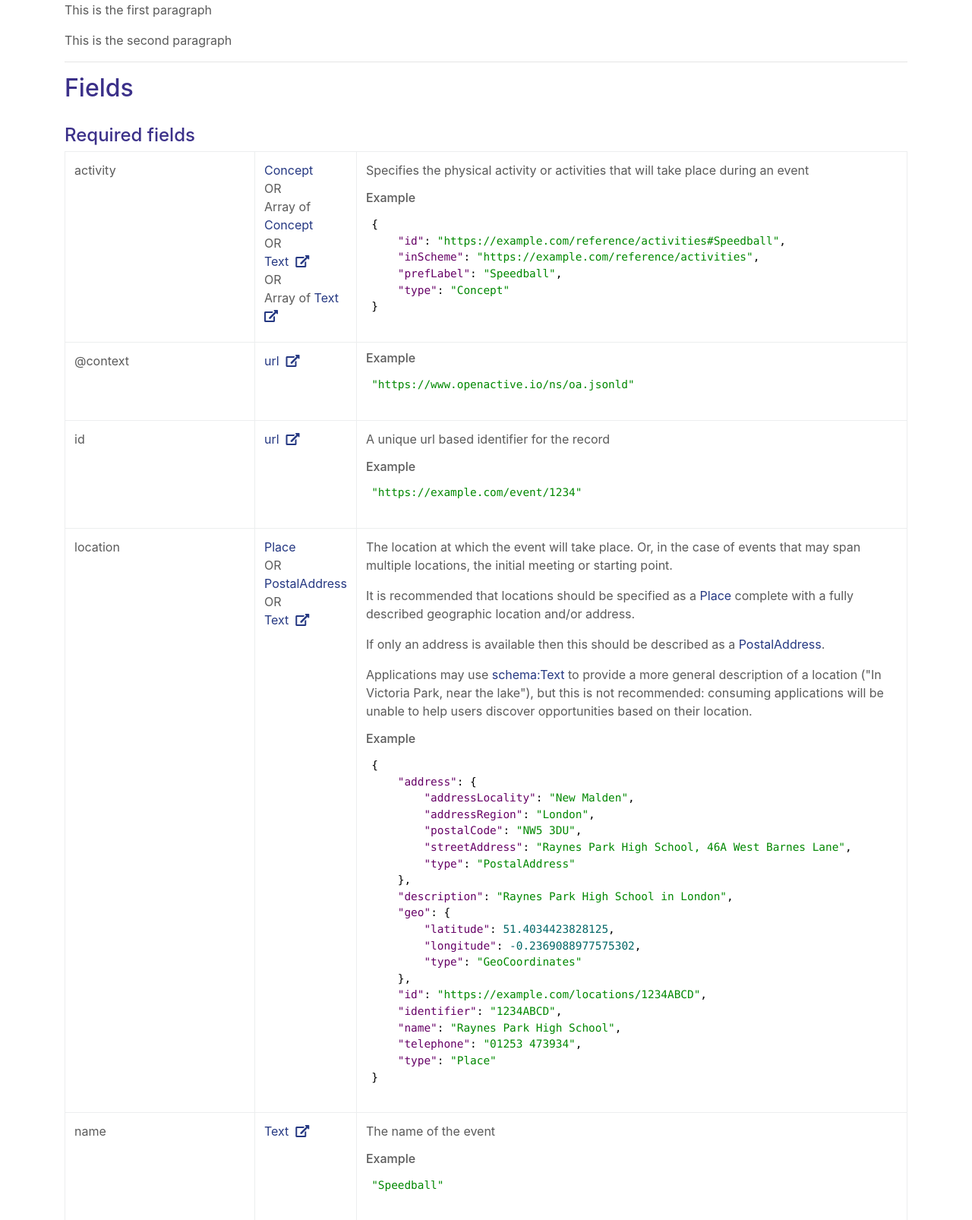
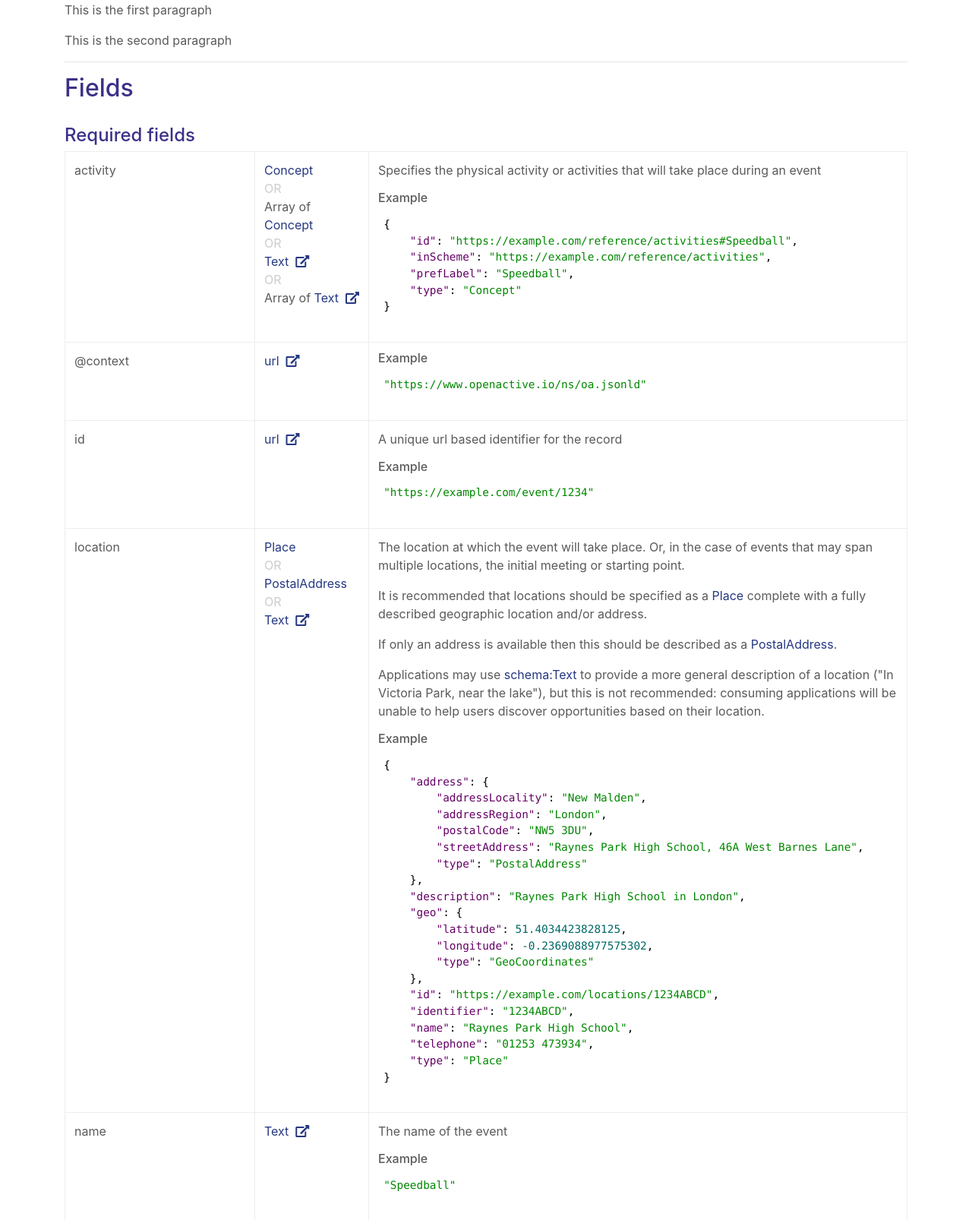
Before and after one commit to openactive/developer-microsite, a Flask app: page /models/event in a window 1280 px wide. Shown: the part 311-1917 px from the top of the page at 76% size. Run offline with Flask 2, Linux system fonts and the light colour scheme; some libraries are stand-ins or nearby versions.

Commit message:
Improved the UI readability of alternatives

```diff
--- a/app/templates/base.html
+++ b/app/templates/base.html
@@ -72,6 +72,10 @@
     .btn-primary:hover {
       background-color: #fc9b9b;
     }
+
+    .pale {
+      opacity: 0.3
+    }
     </style>
   </head>
 
--- a/app/templates/fragments/field_row.html
+++ b/app/templates/fragments/field_row.html
@@ -6,7 +6,7 @@
       {{field.fieldName}}
     {% endif %}
   </td>
-  <td width="100px">
+  <td width="150px">
 
     {% if field.model %}
       {% set thismodel = field.model %}
@@ -19,23 +19,23 @@
     {% endif %}
 
     {% if field.alternativeModels %}
-      <div>OR</div>
+      <div class="pale">OR</div>
       {% for alternativeModel in field.alternativeModels %}
         {% set thismodel = alternativeModel %}
         {% include "fragments/model_link.html"%}
         {% if not loop.last %}
-        <div>OR</div>
+        <div class="pale">OR</div>
         {% endif %}
       {% endfor %}
     {% endif %}
 
     {% if field.alternativeTypes %}
-      <div>OR</div>
+      <div class="pale">OR</div>
       {% for alternativeType in field.alternativeTypes %}
         {% set thistype = alternativeType %}
         {% include "fragments/type_link.html"%}
         {% if not loop.last %}
-        <div>OR</div>
+        <div class="pale">OR</div>
         {% endif %}
         {% endfor %}
     {% endif %}
```
